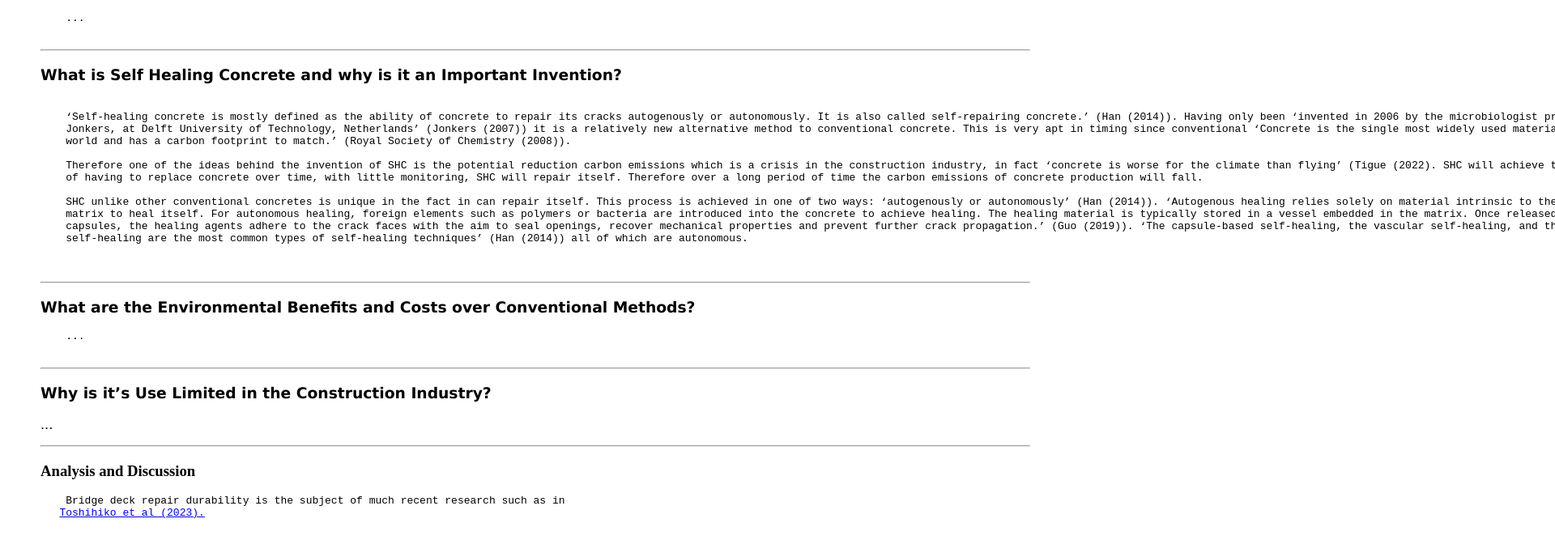
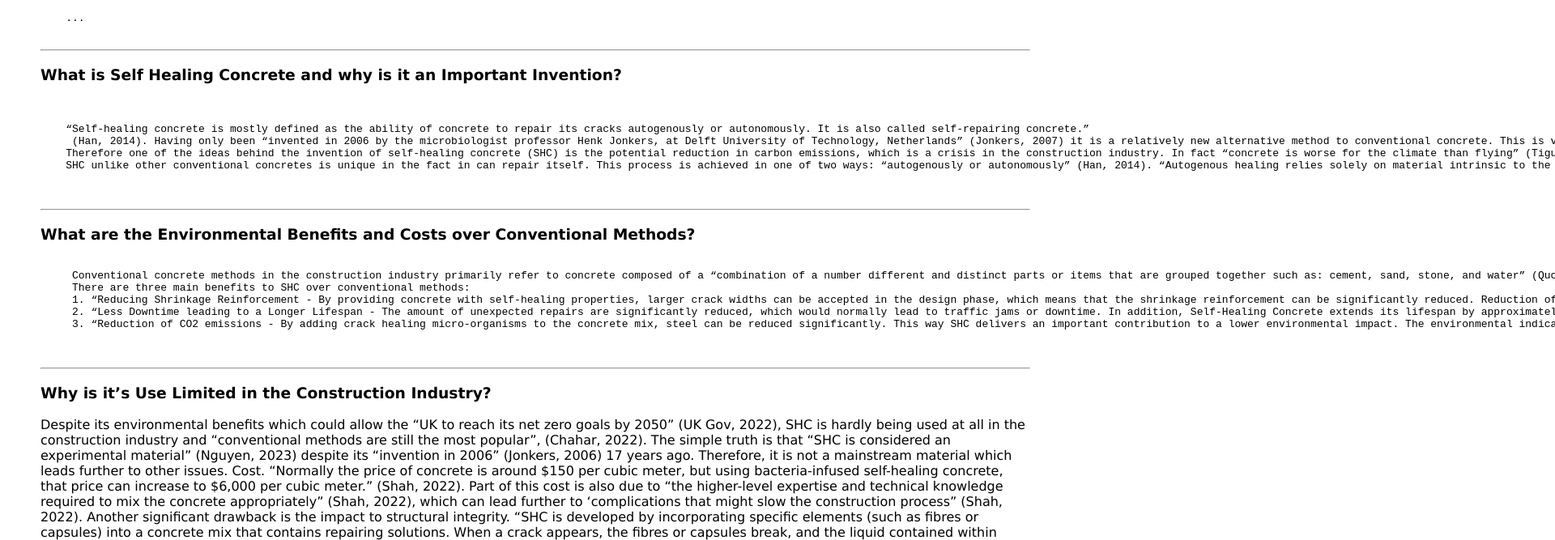
Before and after one commit to FEPSFY6797301/FY6797301, a plain HTML site: page index.html in a window 1280 px wide. Shown: the part 904-1571 px from the top of the page at 81% size, 1920 px wide, since content can reach past the window. Drawn offline with Linux system fonts and the light colour scheme.

Commit message:
Update index.html

```diff
--- a/index.html
+++ b/index.html
@@ -101,17 +101,11 @@ p.ex1 {
 <h3 style="font-family:verdana;" id="What is Self Healing Concrete and why is it an Important Invention?">What is Self Healing Concrete and why is it an Important Invention?</h3>
   <p style="font-family:verdana;">
    <pre>
-    ‘Self-healing concrete is mostly defined as the ability of concrete to repair its cracks autogenously or autonomously. It is also called self-repairing concrete.’ (Han (2014)). Having only been ‘invented in 2006 by the microbiologist professor Henk
-    Jonkers, at Delft University of Technology, Netherlands’ (Jonkers (2007)) it is a relatively new alternative method to conventional concrete. This is very apt in timing since conventional ‘Concrete is the single most widely used material in the
-    world and has a carbon footprint to match.’ (Royal Society of Chemistry (2008)).
 
-    Therefore one of the ideas behind the invention of SHC is the potential reduction carbon emissions which is a crisis in the construction industry, in fact ‘concrete is worse for the climate than flying’ (Tigue (2022). SHC will achieve this since instead
-    of having to replace concrete over time, with little monitoring, SHC will repair itself. Therefore over a long period of time the carbon emissions of concrete production will fall.
-
-    SHC unlike other conventional concretes is unique in the fact in can repair itself. This process is achieved in one of two ways: ‘autogenously or autonomously’ (Han (2014)). ‘Autogenous healing relies solely on material intrinsic to the cementitious
-    matrix to heal itself. For autonomous healing, foreign elements such as polymers or bacteria are introduced into the concrete to achieve healing. The healing material is typically stored in a vessel embedded in the matrix. Once released from the
-    capsules, the healing agents adhere to the crack faces with the aim to seal openings, recover mechanical properties and prevent further crack propagation.’ (Guo (2019)). ‘The capsule-based self-healing, the vascular self-healing, and the microbiological
-    self-healing are the most common types of self-healing techniques’ (Han (2014)) all of which are autonomous.
+    “Self-healing concrete is mostly defined as the ability of concrete to repair its cracks autogenously or autonomously. It is also called self-repairing concrete.”
+     (Han, 2014). Having only been “invented in 2006 by the microbiologist professor Henk Jonkers, at Delft University of Technology, Netherlands” (Jonkers, 2007) it is a relatively new alternative method to conventional concrete. This is very apt in timing since conventional “Concrete is the single most widely used material in the world and has a carbon footprint to match.” (Royal Society of Chemistry, 2008).
+    Therefore one of the ideas behind the invention of self-healing concrete (SHC) is the potential reduction in carbon emissions, which is a crisis in the construction industry. In fact “concrete is worse for the climate than flying” (Tigue, 2022). SHC will achieve this since instead of having to replace concrete over time, with little monitoring, SHC will repair itself. Therefore over a long period of time the carbon emissions of concrete production will fall.
+    SHC unlike other conventional concretes is unique in the fact in can repair itself. This process is achieved in one of two ways: “autogenously or autonomously” (Han, 2014). “Autogenous healing relies solely on material intrinsic to the cementitious matrix to heal itself. For autonomous healing, foreign elements such as polymers or bacteria are introduced into the concrete to achieve healing. The healing material is typically stored in a vessel embedded in the matrix. Once released from the capsules, the healing agents adhere to the crack faces with the aim to seal openings, recover mechanical properties and prevent further crack propagation.” (Guo, 2019). “The capsule-based self-healing, the vascular self-healing, and the microbiological self-healing are the most common types of self-healing techniques” (Han, 2014) all of which are autonomous.
 
   </pre>
 </p>
@@ -121,7 +115,13 @@ p.ex1 {
 <h3 style="font-family:verdana;" id="What are the Environmental Benefits and Costs over Conventional Methods?">What are the Environmental Benefits and Costs over Conventional Methods?</h3>
   <p style="font-family:verdana;" class="ex1">
     <pre>
-    ...
+
+     Conventional concrete methods in the construction industry primarily refer to concrete composed of a “combination of a number different and distinct parts or items that are grouped together such as: cement, sand, stone, and water” (Quora, 2021). This can be strengthened with the addition of rebar which produces reinforced concrete, “which is one of the world’s most common building materials”. (Chahar, 2022).
+     There are three main benefits to SHC over conventional methods:
+     1.	“Reducing Shrinkage Reinforcement - By providing concrete with self-healing properties, larger crack widths can be accepted in the design phase, which means that the shrinkage reinforcement can be significantly reduced. Reduction of up to 40% is possible.” (Basilisk, 2021).
+     2.	“Less Downtime leading to a Longer Lifespan - The amount of unexpected repairs are significantly reduced, which would normally lead to traffic jams or downtime. In addition, Self-Healing Concrete extends its lifespan by approximately 30 to 40%.” (Basilisk, 2021). Therefore reducing the maintenance costs over an extended period of time.
+     3.	“Reduction of CO2 emissions - By adding crack healing micro-organisms to the concrete mix, steel can be reduced significantly. This way SHC delivers an important contribution to a lower environmental impact. The environmental indicators such as CO2 emissions, are an important driver for achieving the international agreed environmental objectives.” (Basilisk, 2021).
+
     </pre>
 </p>
 
@@ -130,7 +130,12 @@ p.ex1 {
 <h3 style="font-family:verdana;" id="Why is it’s Use Limited in the Construction Industry?">Why is it’s Use Limited in the Construction Industry?</h3>
   <p style="font-family:verdana;" class="ex1>
     <pre>
-    ...
+
+    Despite its environmental benefits which could allow the “UK to reach its net zero goals by 2050” (UK Gov, 2022), SHC is hardly being used at all in the construction industry and “conventional methods are still the most popular”, (Chahar, 2022).
+    The simple truth is that “SHC is considered an experimental material” (Nguyen, 2023) despite its “invention in 2006” (Jonkers, 2006) 17 years ago. Therefore, it is not a mainstream material which leads further to other issues.
+    Cost. “Normally the price of concrete is around $150 per cubic meter, but using bacteria-infused self-healing concrete, that price can increase to $6,000 per cubic meter.” (Shah, 2022). Part of this cost is also due to “the higher-level expertise and technical knowledge required to mix the concrete appropriately” (Shah, 2022), which can lead further to ‘complications that might slow the construction process” (Shah, 2022).
+    Another significant drawback is the impact to structural integrity. “SHC is developed by incorporating specific elements (such as fibres or capsules) into a concrete mix that contains repairing solutions. When a crack appears, the fibres or capsules break, and the liquid contained within them spreads and heals the crack at the same moment.” (Amran, 2022). These “fibres or capsules” (Amran, 2022) are the same materials being added “to the concrete resulting in weakening the concrete’s original compressive strength” (Shah, 2022), leading to the weakening of the structural integrity.
+
     </pre>
 </p>
 
@@ -140,8 +145,10 @@ p.ex1 {
 
   <p style="font-family:verdana;" class="ex1">
    <pre>
+
     Bridge deck repair durability is the subject of much recent research such as in
    <a href="https://www.icevirtuallibrary.com/doi/full/10.1680/jbren.21.00034">Toshihiko et al (2023).</a>
+
    </pre>
 </p>
 
```
